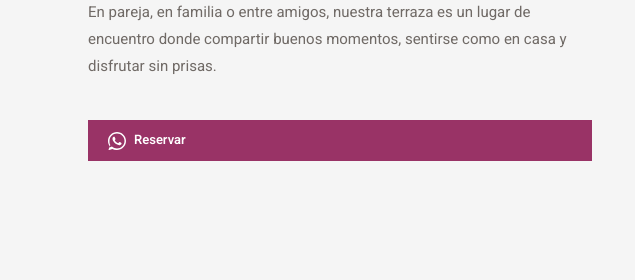
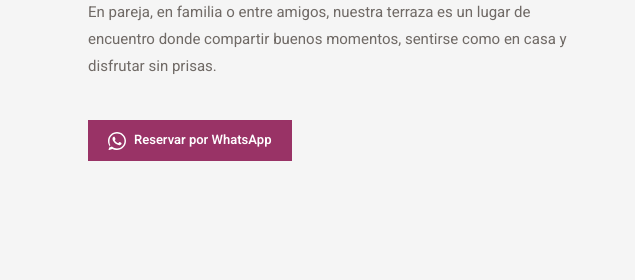
Before and after one commit to Inovisionn-Agentic-Workflows/Nousegle12, a plain HTML site: page index.html in a window 1280 px wide. Shown: the part 6440-6720 px from the top of the page, 0-635 px from the left. Drawn offline with Linux system fonts and the light colour scheme.

Commit message:
Fix lugar button width: shrink to fit text content
Co-Authored-By: Claude Opus 4.6 <noreply@anthropic.com>

```diff
--- a/index.html
+++ b/index.html
@@ -1038,9 +1038,9 @@
         <h2 data-i18n="home_lugar_title">Un lugar para todos</h2>
         <div style="width:48px;height:2px;background:#993366;margin-bottom:24px;"></div>
         <p data-i18n="home_lugar_desc">En pareja, en familia o entre amigos, nuestra terraza es un lugar de encuentro donde compartir buenos momentos, sentirse como en casa y disfrutar sin prisas.</p>
-        <a href="https://wa.me/34650895211?text=Hola!%20Quisiera%20reservar%20una%20mesa%20para%20%5Bn%C2%BA%20personas%5D%20personas%2C%20el%20d%C3%ADa%20%5Bfecha%5D%20a%20las%20%5Bhora%5D.%20A%20nombre%20de%3A%20%5Bnombre%5D.%20%C2%A1Gracias!" target="_blank" rel="noopener" style="display:inline-flex;align-items:center;gap:8px;background:#993366;color:#fff;font-family:'Heebo',sans-serif;font-weight:600;font-size:13px;padding:10px 20px;text-decoration:none;margin-top:40px;transition:background 0.2s;">
+        <a href="https://wa.me/34650895211?text=Hola!%20Quisiera%20reservar%20una%20mesa%20para%20%5Bn%C2%BA%20personas%5D%20personas%2C%20el%20d%C3%ADa%20%5Bfecha%5D%20a%20las%20%5Bhora%5D.%20A%20nombre%20de%3A%20%5Bnombre%5D.%20%C2%A1Gracias!" target="_blank" rel="noopener" style="display:inline-flex;align-items:center;gap:8px;background:#993366;color:#fff;font-family:'Heebo',sans-serif;font-weight:600;font-size:13px;padding:10px 20px;text-decoration:none;margin-top:40px;align-self:flex-start;transition:background 0.2s;">
           <svg width="18" height="18" viewBox="0 0 24 24" fill="currentColor"><path d="M17.472 14.382c-.297-.149-1.758-.867-2.03-.967-.273-.099-.471-.148-.67.15-.197.297-.767.966-.94 1.164-.173.199-.347.223-.644.075-.297-.15-1.255-.463-2.39-1.475-.883-.788-1.48-1.761-1.653-2.059-.173-.297-.018-.458.13-.606.134-.133.298-.347.446-.52.149-.174.198-.298.298-.497.099-.198.05-.371-.025-.52-.075-.149-.669-1.612-.916-2.207-.242-.579-.487-.5-.669-.51-.173-.008-.371-.01-.57-.01-.198 0-.52.074-.792.372-.272.297-1.04 1.016-1.04 2.479 0 1.462 1.065 2.875 1.213 3.074.149.198 2.096 3.2 5.077 4.487.709.306 1.262.489 1.694.625.712.227 1.36.195 1.871.118.571-.085 1.758-.719 2.006-1.413.248-.694.248-1.289.173-1.413-.074-.124-.272-.198-.57-.347z"/><path d="M12 0C5.373 0 0 5.373 0 12c0 2.625.846 5.059 2.284 7.034L.789 23.492a.5.5 0 00.611.611l4.458-1.495A11.952 11.952 0 0012 24c6.627 0 12-5.373 12-12S18.627 0 12 0zm0 22c-2.387 0-4.591-.838-6.313-2.236l-.44-.362-3.278 1.098 1.098-3.278-.362-.44A9.956 9.956 0 012 12C2 6.486 6.486 2 12 2s10 4.486 10 10-4.486 10-10 10z"/></svg>
-          <span data-i18n="btn_reservar">Reservar</span>
+          <span data-i18n="btn_reservar">Reservar por WhatsApp</span>
         </a>
       </div>
     </div>
```
